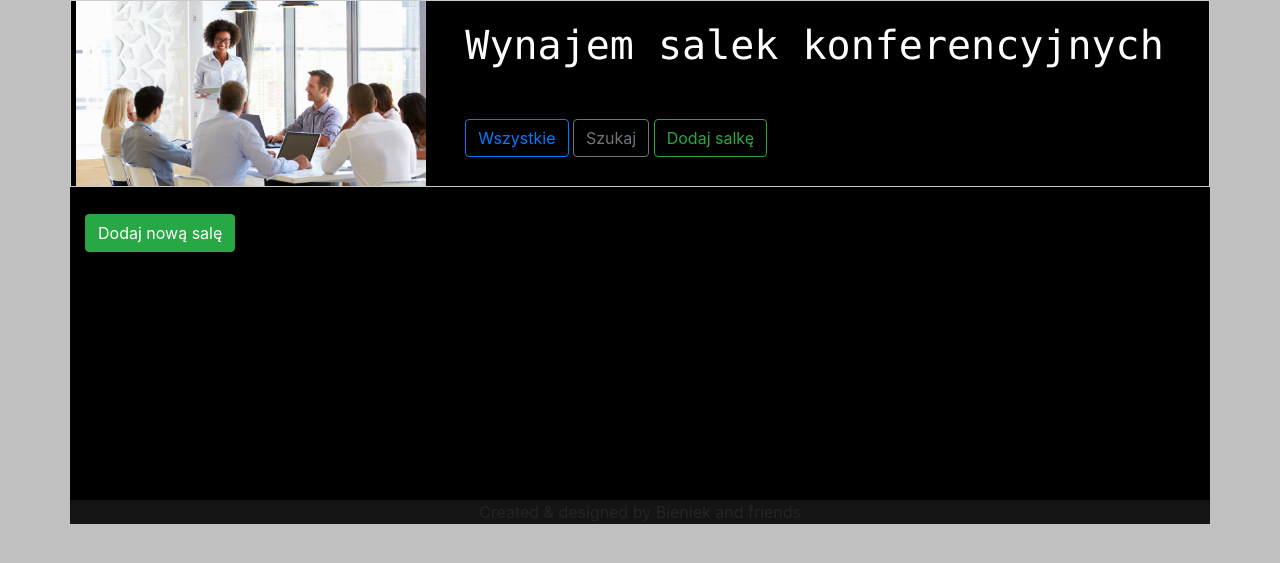
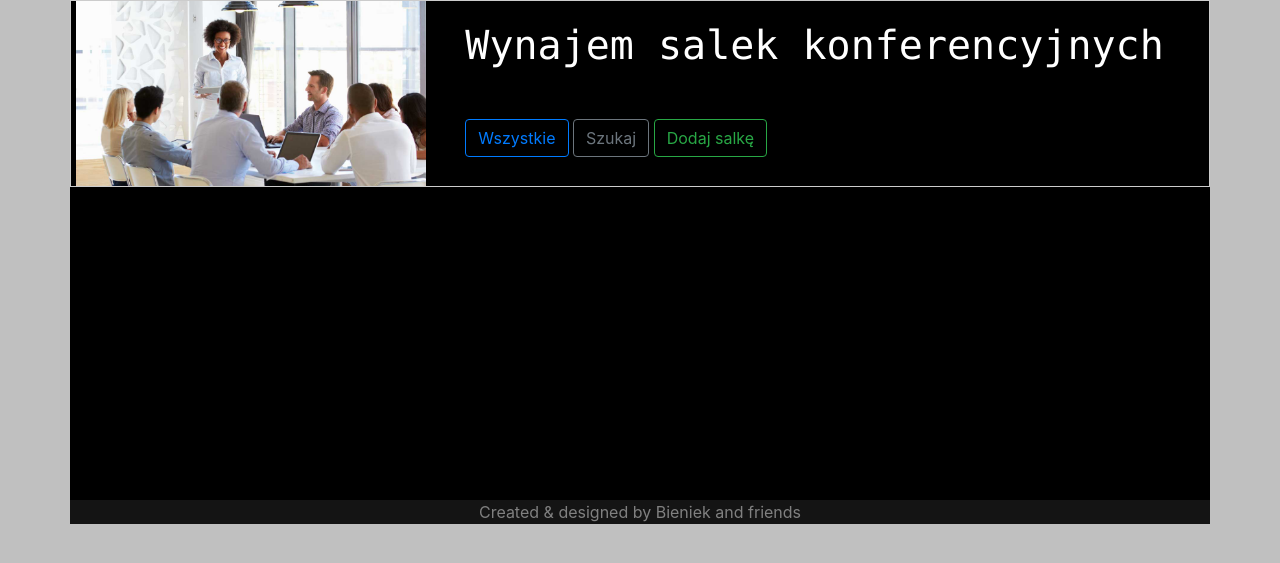
Before and after one commit to Murtrag/warsztaty4, a Django app: page / in a window 1280 px wide. Shown: the top 563 px of the page. Run offline with Django 3.2, Linux system fonts and the light colour scheme; data that the repository does not hold is empty; some libraries are stand-ins or nearby versions.

Commit message:
removing one of the 'dodaj nowa sale' button and changing the font color

```diff
--- a/main/templates/list_room.html
+++ b/main/templates/list_room.html
@@ -15,12 +15,7 @@
     </a>
     <br><br>
     {% endfor %}
-        <div>
-        <form action="/room/new" method="GET">
-            {% csrf_token %}
-        <button type="submit" class="btn btn-success">Dodaj nową salę</button>
-        </form>
-    </div>
+
 
 
 {% endblock %}
--- a/main/templates/template.html
+++ b/main/templates/template.html
@@ -43,6 +43,10 @@
         background-color: #141414;
     }
 
+    body{
+        color: gray;
+    }
+
 </style>
 <div class="container">
 
```
